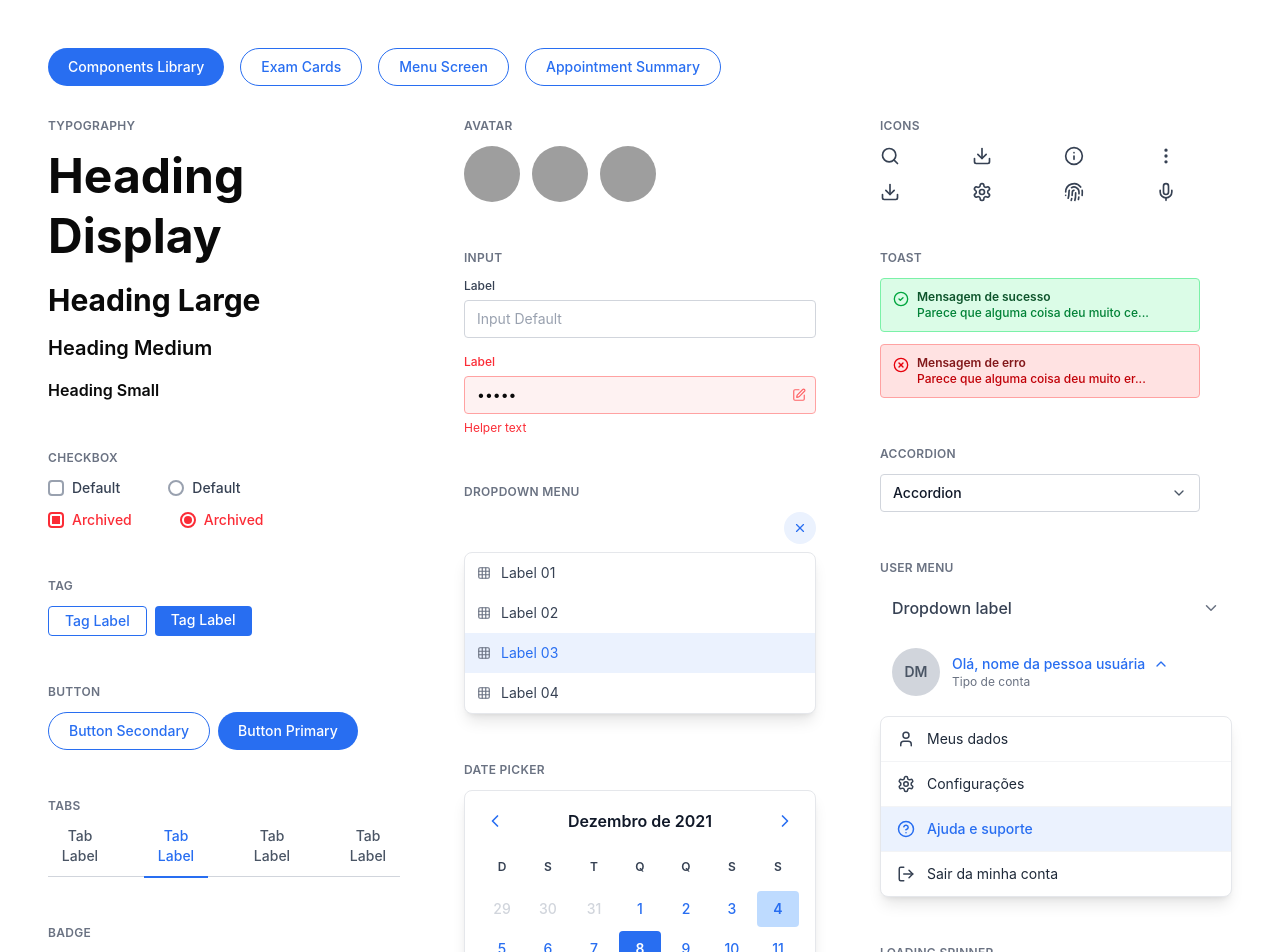
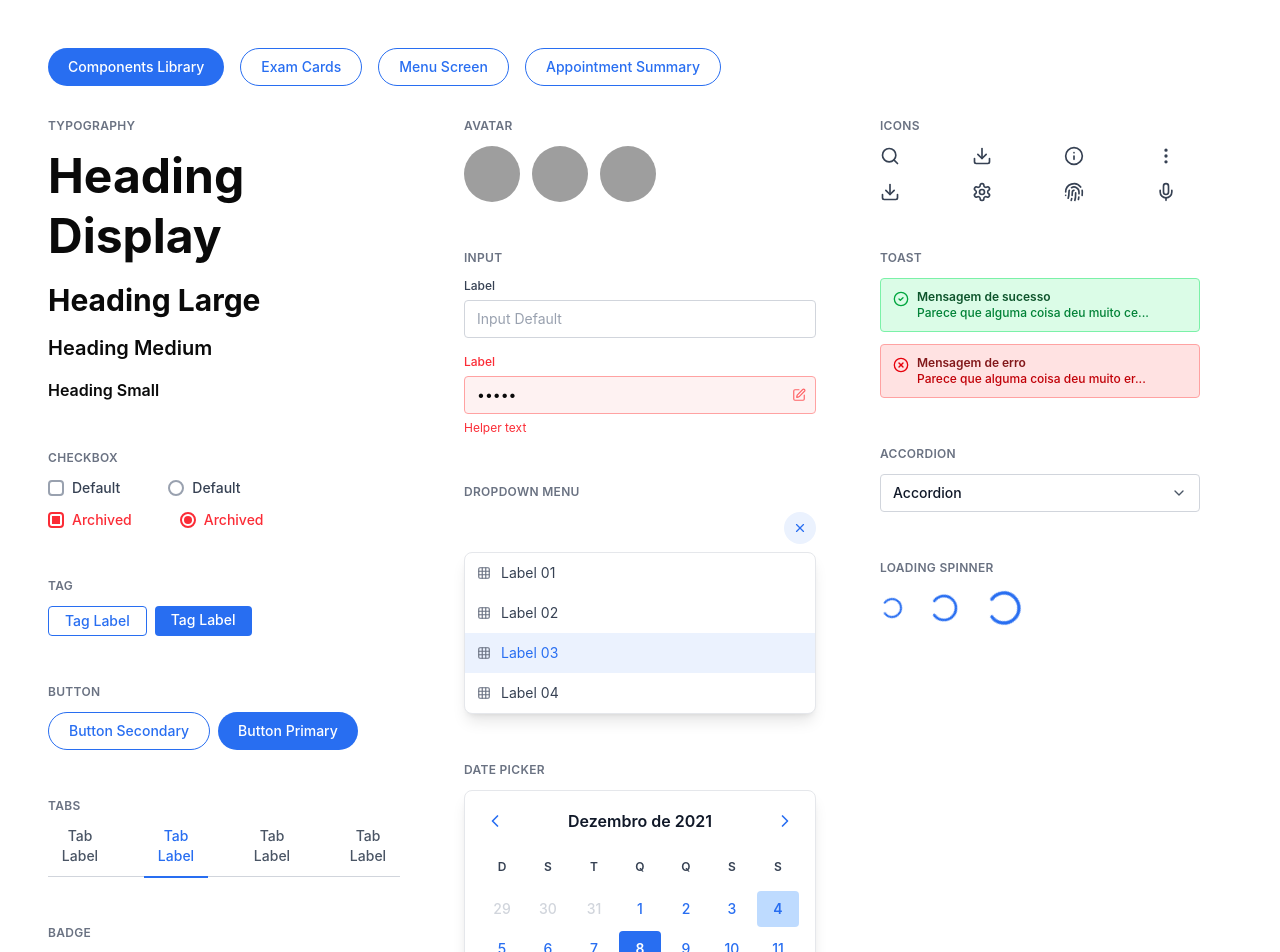
Before and after one commit to fabianolborbaa/hsl-app, a React (Vite) app: page / in a window 1280 px wide. Shown: the top 952 px of the page. Built offline with nearby package versions, Linux system fonts and the light colour scheme; grey boxes are pictures that could not be loaded.

Commit message:
Remove user menu from components library

```diff
--- a/src/app/App.tsx
+++ b/src/app/App.tsx
@@ -13,12 +13,8 @@ import {
   ChevronDown,
   Grid3x3,
   X,
-  User,
-  HelpCircle,
-  LogOut,
   ChevronLeft,
   ChevronRight,
-  ChevronUp,
   Loader2,
   Home,
 } from 'lucide-react';
@@ -554,49 +550,6 @@ export default function App({ standalonePage }: AppProps) {
               </div>
             </div>
 
-            {/* User Menu */}
-            <div>
-              <Eyebrow>User Menu</Eyebrow>
-              <div className="space-y-3">
-                <button className="w-full flex items-center justify-between px-3 py-2 hover:bg-gray-50 rounded transition">
-                  <span className="text-base font-medium text-gray-700">Dropdown label</span>
-                  <ChevronDown size={18} className="text-gray-500" />
-                </button>
-
-                <div className="flex items-center gap-3 px-3 py-2">
-                  <div className="w-12 h-12 bg-gray-300 rounded-full flex items-center justify-center text-gray-600 font-semibold text-sm">
-                    DM
-                  </div>
-                  <div className="flex-1">
-                    <div className="flex items-center gap-2">
-                      <p className="text-sm font-medium text-[#286EF1]">Olá, nome da pessoa usuária</p>
-                      <ChevronUp size={16} className="text-[#286EF1]" />
-                    </div>
-                    <p className="text-xs text-gray-500">Tipo de conta</p>
-                  </div>
-                </div>
-
-                <div className="bg-white border border-gray-200 rounded-lg shadow-lg overflow-hidden">
-                  <div className="px-4 py-3 hover:bg-gray-50 cursor-pointer flex items-center gap-3 border-b border-gray-100">
-                    <User size={18} className="text-gray-700" />
-                    <span className="text-sm text-gray-800">Meus dados</span>
-                  </div>
-                  <div className="px-4 py-3 hover:bg-gray-50 cursor-pointer flex items-center gap-3 border-b border-gray-100">
-                    <Settings size={18} className="text-gray-700" />
-                    <span className="text-sm text-gray-800">Configurações</span>
-                  </div>
-                  <div className="px-4 py-3 bg-[#EBF2FE] cursor-pointer flex items-center gap-3 border-b border-gray-100">
-                    <HelpCircle size={18} className="text-[#286EF1]" />
-                    <span className="text-sm text-[#286EF1] font-medium">Ajuda e suporte</span>
-                  </div>
-                  <div className="px-4 py-3 hover:bg-gray-50 cursor-pointer flex items-center gap-3">
-                    <LogOut size={18} className="text-gray-700" />
-                    <span className="text-sm text-gray-800">Sair da minha conta</span>
-                  </div>
-                </div>
-              </div>
-            </div>
-
             {/* Loading Spinner */}
             <div>
               <Eyebrow>Loading Spinner</Eyebrow>
```
